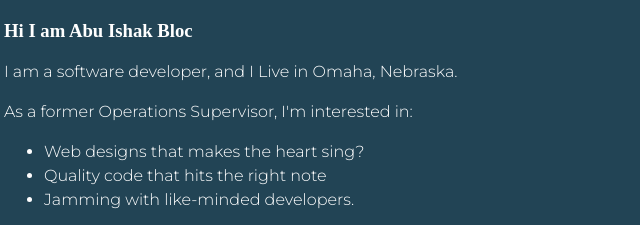
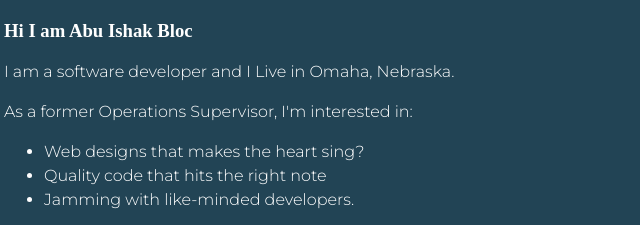
Before and after one commit to abuishak/portfolio, a plain HTML site: page index.html in a window 1280 px wide. Shown: the part 485-710 px from the top of the page, 316-956 px from the left. Drawn offline with nearby package versions, Linux system fonts and the light colour scheme.

Commit message:
Add files via upload

```diff
--- a/index.html
+++ b/index.html
@@ -25,7 +25,7 @@
   <section>
 <img src="images/Abu.jpg" alt="Abu-Bloc-Profile Photo" width="270" height="310">
 <h3>Hi I am Abu Ishak Bloc</h3>
-<p>I am a software developer, and I Live in Omaha, Nebraska.</p>
+<p>I am a software developer and I Live in Omaha, Nebraska.</p>
 <p>As a former Operations Supervisor, I'm interested in:</p>
     <ul>
       <li>Web designs that makes the heart sing?</li>
@@ -34,7 +34,7 @@
     </ul>
     <p>Please take a look at my website and feel free to <a href="ContactME.html">Contact Me</a></p>
 
-
+<!-- All grammar issues should be good now -->
 
 <h4>About Abu Ishak</h4>
 
```
